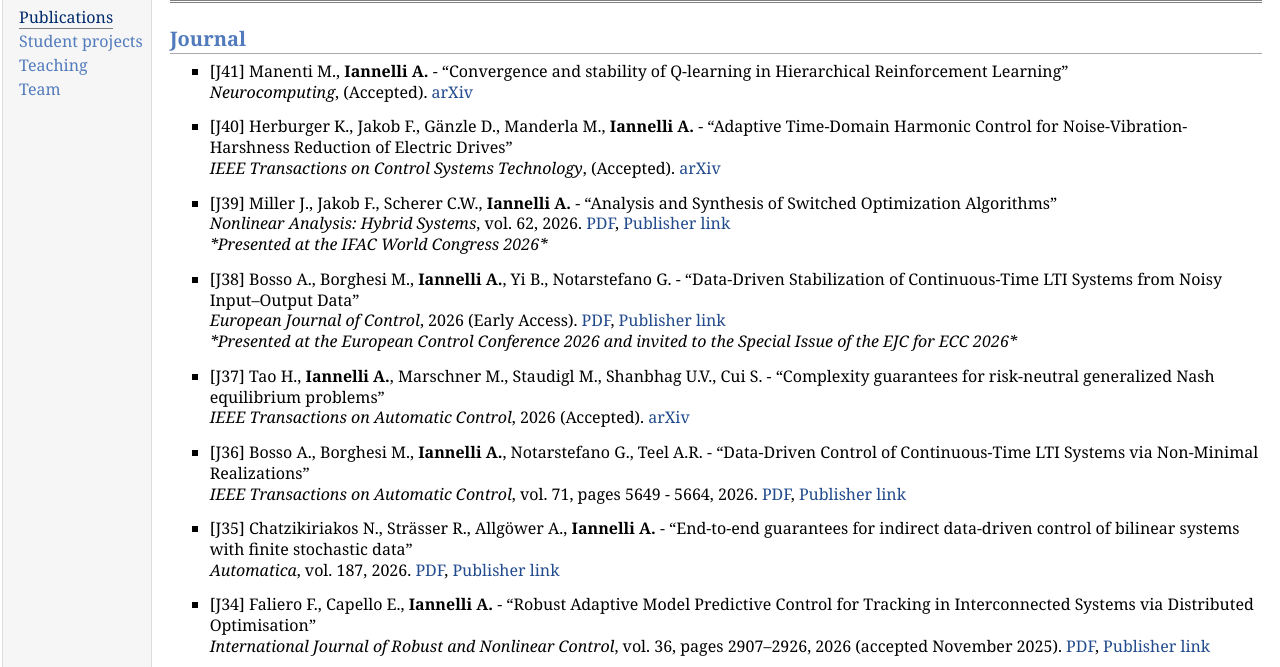
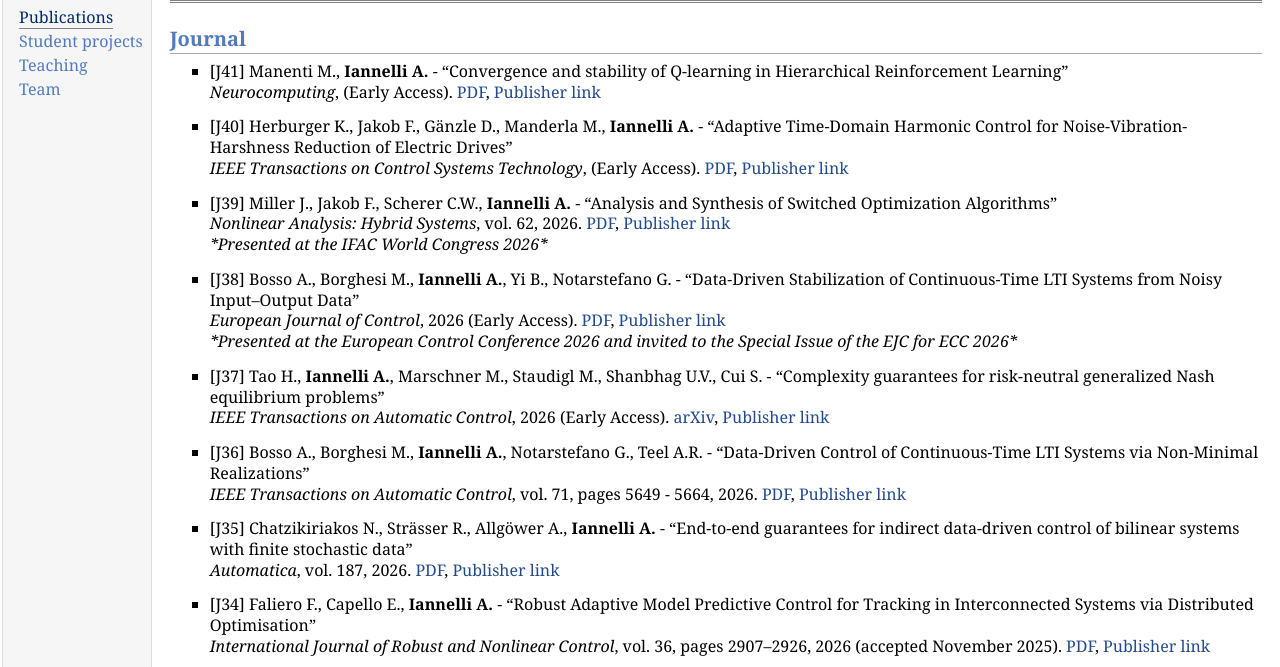
Before and after one commit to AndreaIan/andreaian.github.io, a plain HTML site: page pubs.html in a window 1280 px wide. Shown: the part 71-738 px from the top of the page. Drawn offline with Linux system fonts and the light colour scheme.

Commit message:
November 2026-1

```diff
--- a/pubs.html
+++ b/pubs.html
@@ -26,12 +26,12 @@
 <h2>Journal</h2>
 <ul>
 <li><p>[J41] Manenti M., <b>Iannelli A.</b> - &ldquo;Convergence and stability of Q-learning in Hierarchical Reinforcement Learning&rdquo; <br />
-<i>Neurocomputing</i>, (Accepted). <a href="https://arxiv.org/abs/2511.17351">arXiv</a> <br /></p>
+<i>Neurocomputing</i>, (Early Access). <a href="pub/NeuroComp26_QHRL">PDF</a>, <a href="https://doi.org/10.1016/j.neucom.2026.135319">Publisher link</a> <br /> </p>
 </li>
 </ul>
 <ul>
 <li><p>[J40] Herburger K., Jakob F., Gänzle D., Manderla M., <b>Iannelli A.</b> - &ldquo;Adaptive Time-Domain Harmonic Control for Noise-Vibration-Harshness Reduction of Electric Drives&rdquo; <br />
-<i>IEEE Transactions on Control Systems Technology</i>, (Accepted). <a href="https://arxiv.org/abs/2512.04512">arXiv</a> <br /></p>
+<i>IEEE Transactions on Control Systems Technology</i>, (Early Access). <a href="pub/TCST26_AdaptiveNVH">PDF</a>, <a href="https://ieeexplore.ieee.org/document/11755509">Publisher link</a> <br /></p>
 </li>
 </ul>
 <ul>
@@ -48,7 +48,7 @@
 </ul>
 <ul>
 <li><p>[J37] Tao H., <b>Iannelli A.</b>, Marschner M., Staudigl M., Shanbhag U.V., Cui S. - &ldquo;Complexity guarantees for risk-neutral generalized Nash equilibrium problems&rdquo; <br />
-<i>IEEE Transactions on Automatic Control</i>, 2026 (Accepted). <a href="https://arxiv.org/abs/2506.11409">arXiv</a> <br /></p>
+<i>IEEE Transactions on Automatic Control</i>, 2026 (Early Access). <a href="https://arxiv.org/abs/2506.11409">arXiv</a>, <a href="https://ieeexplore.ieee.org/document/11782770">Publisher link</a> <br /></p>
 </li>
 </ul>
 <ul>
@@ -84,7 +84,7 @@
 </ul>
 <ul>
 <li><p>[J30] Song B., <b>Iannelli A.</b> - &ldquo;Robustness of Online Identification-based Policy Iteration to Noisy Data&rdquo; <br />
-<i>at - Automatisierungstechnik</i> (special issue: <i>Data-Driven and Learning-Based Control – Perspectives and Prospects</i>),  vol. 73, 2025. <a href="pub/At_automatisierung_25_OnlinePI.pdf">PDF</a>, <a href="https://arxiv.org/abs/2504.07627">arXiv</a>, <a href="https://www.degruyterbrill.com/document/doi/10.1515/auto-2024-0164/html">Publisher link</a>  </p>
+<i>at - Automatisierungstechnik</i> (special issue: <i>Data-Driven and Learning-Based Control – Perspectives and Prospects</i>),  vol. 73, 2025. <a href="pub/At_automatisierung_25_OnlinePI.pdf">PDF</a>, <a href="https://www.degruyterbrill.com/document/doi/10.1515/auto-2024-0164/html">Publisher link</a>  </p>
 </li>
 </ul>
 <ul>
@@ -256,7 +256,7 @@
 </ul>
 <ul>
 <li><p>[C59] Chatzikiriakos N., Jamieson K., <b>Iannelli A.</b> - &ldquo;High Effort, Low Gain: Fundamental Limits of Active Learning for Linear Dynamical Systems&rdquo; <br />
-<i>Annual Conference on Artificial Intelligence and Statistics (AISTATS) 2026</i>. <b>Spotlight presentation</b> (2.5% acceptance rate). <a href="pub/AISTATS26_High_Effort_Low_Gain.pdf">PDF</a>, <a href="https://arxiv.org/abs/2509.11907">arXiv</a></p>
+<i>International Conference on Artificial Intelligence and Statistics (AISTATS) 2026</i>. <b>Spotlight presentation</b> (2.5% acceptance rate). <a href="pub/AISTATS26_High_Effort_Low_Gain.pdf">PDF</a>, <a href="https://proceedings.mlr.press/v300/chatzikiriakos26a.html">Publisher link</a></p>
 </li>
 </ul>
 <ul>
```
Also changed, not shown: index.html (+6 -4 lines), 2 other files.
